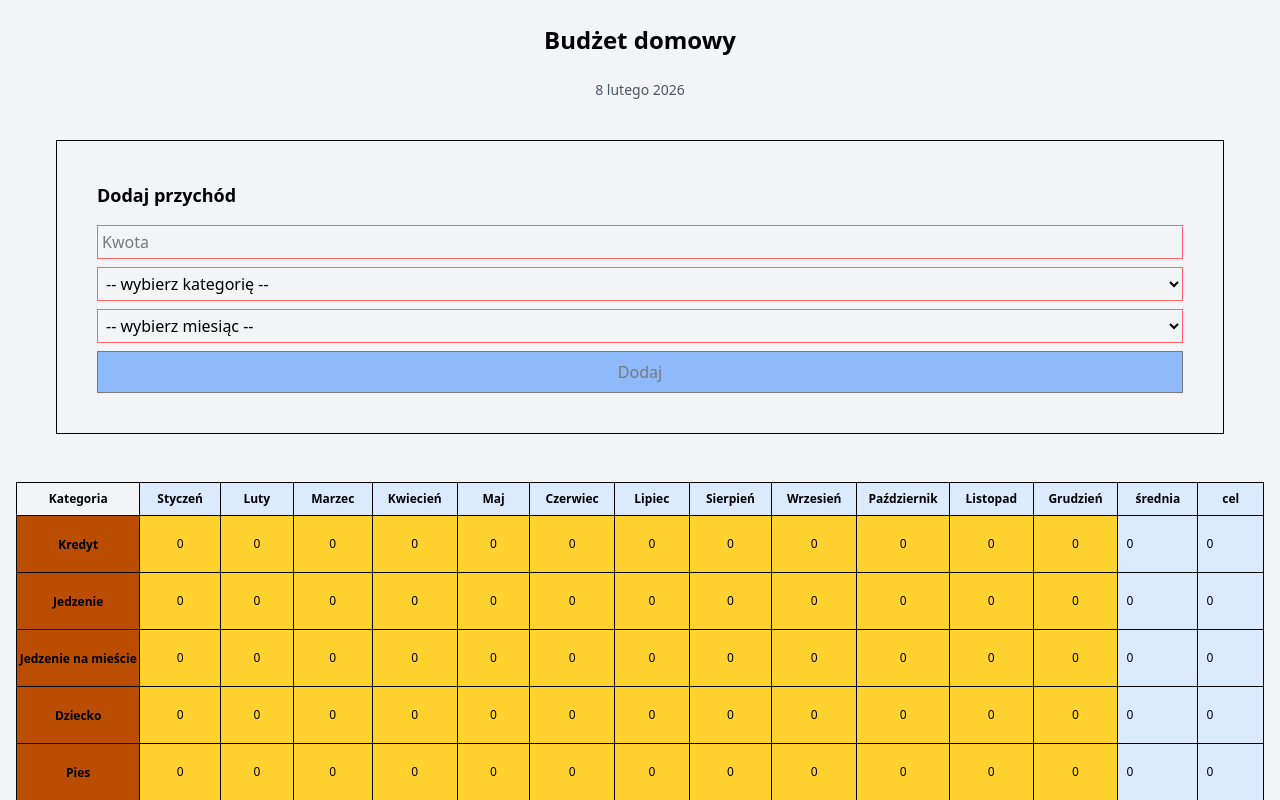
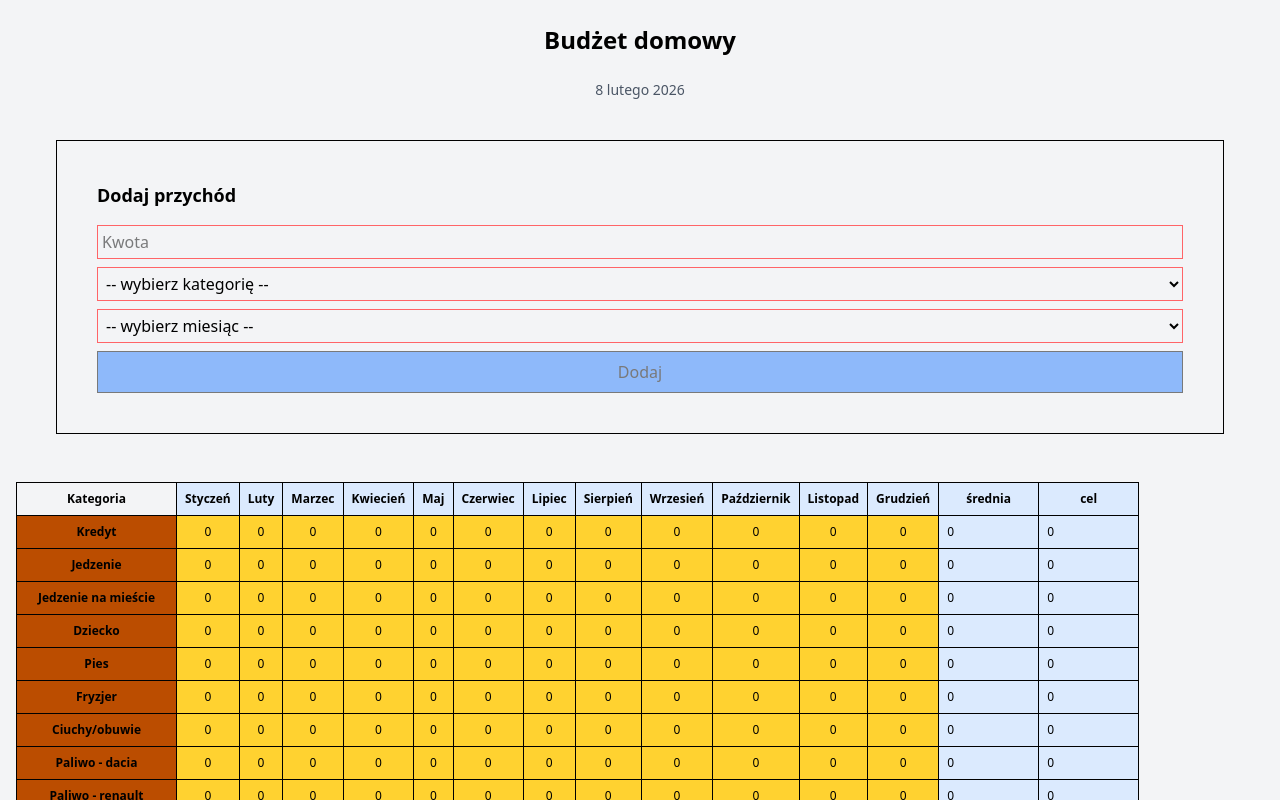
Before and after one commit to oleksaGrzegorz/budget-app, a React (Vite) app: page / in a window 1280 px wide. Shown: the top 800 px of the page. Built offline with nearby package versions, Linux system fonts and the light colour scheme.

Commit message:
refactor: simplify ExpensesTable rendering logic and improve code readability

```diff
--- a/src/components/ExpensesTable/ExpensesTable.tsx
+++ b/src/components/ExpensesTable/ExpensesTable.tsx
@@ -24,22 +24,14 @@ export const ExpensesTable = ({ expenses }: ExpensesTableProps) => {
         <tbody>
 {categories.map((category) => (
           <tr key={category}>
-              <th
-                className="border border-black bg-amber-700 leading-tight"
-                scope="row"
-              >
-                {category}
-              </th>
+            <th className="bg-amber-700 border w-40" scope="row">{category}</th>
             {months.map((month) => (
-                <td
-                  key={month}
-                  className="bg-amber-300 w-25 p-5 text-center border border-black"
-                >
+              <td key={month} className="bg-amber-300 p-2 border text-center">
                 {expenses[category]?.[month] || 0}
               </td>
             ))}
-              <td className="w-25 p-2 border border-black bg-blue-100">0</td>
-              <td className="w-25 p-2 border border-black bg-blue-100">0</td>
+            <td className="w-25 p-2 border bg-blue-100">0</td>
+            <td className="w-25 p-2 border bg-blue-100">0</td>
           </tr>
         ))}
         </tbody>
```
Lines whose indentation alone changed are shown as unchanged.
